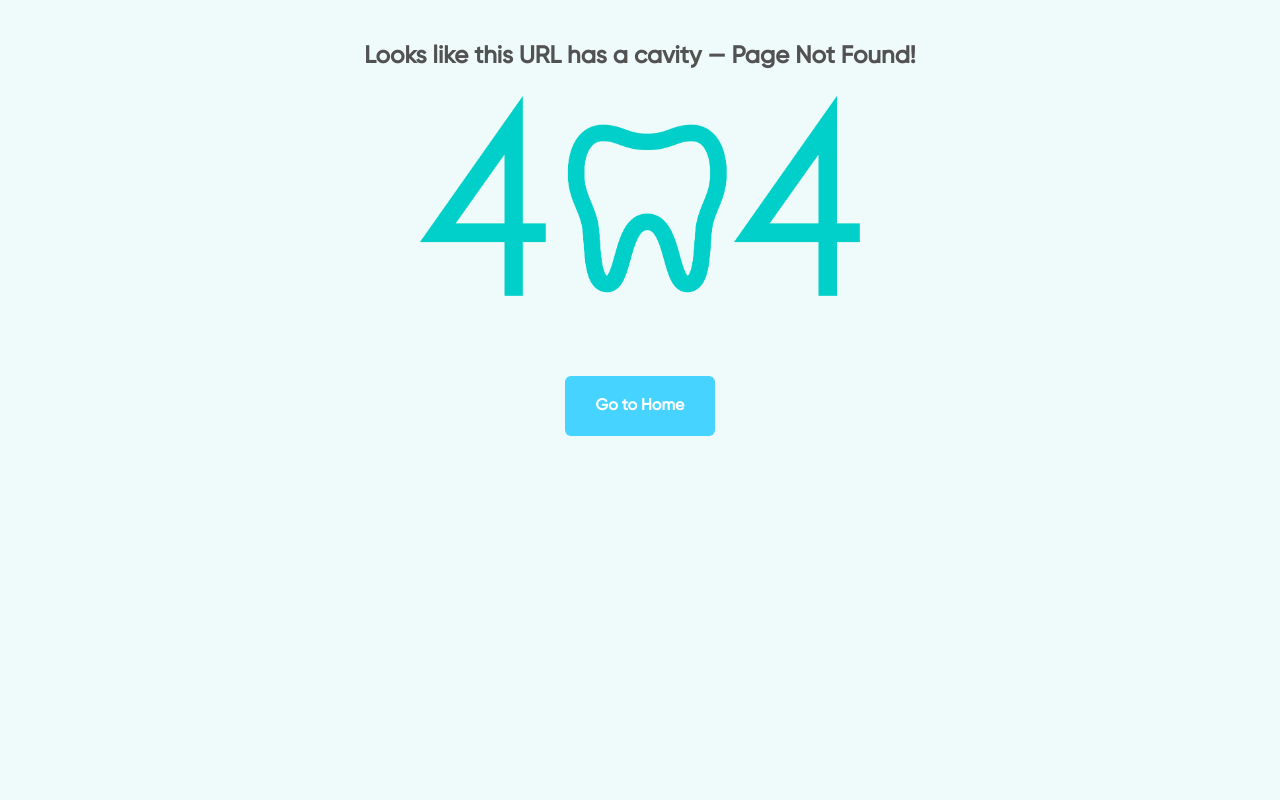
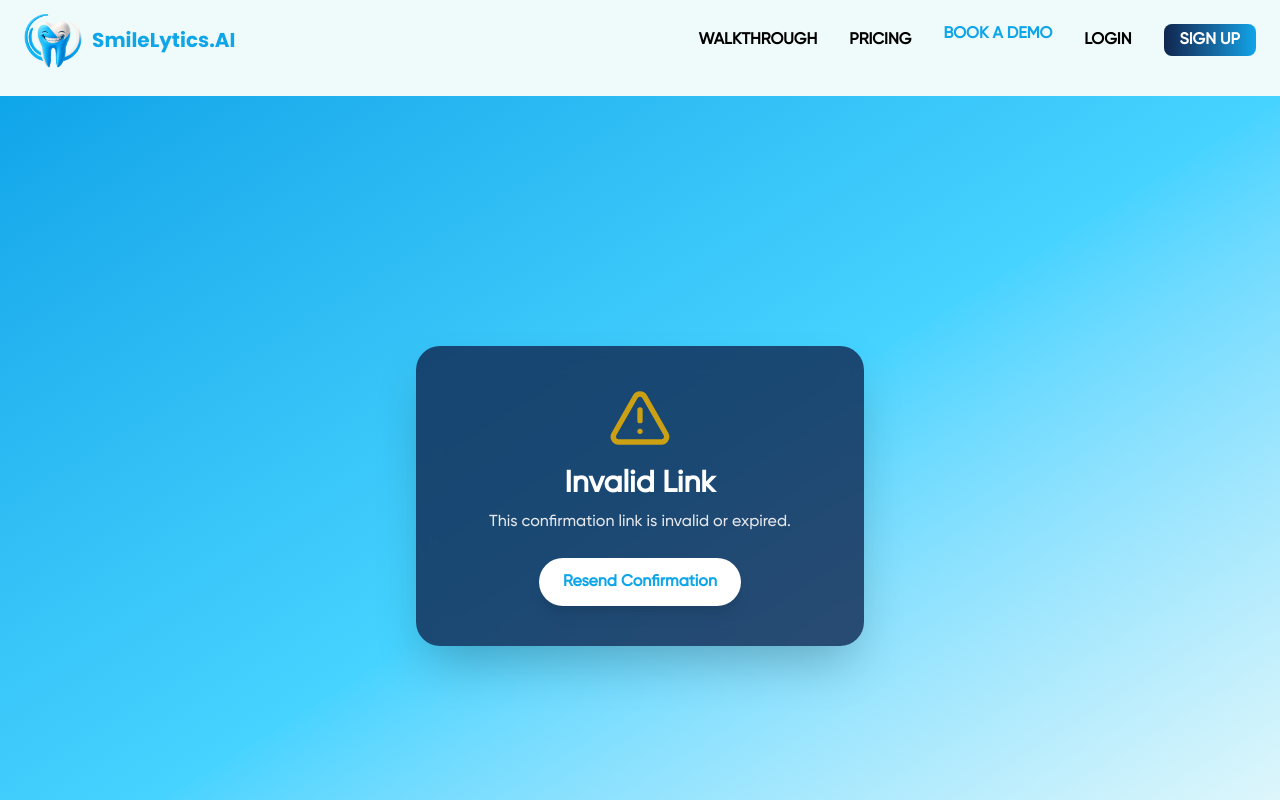
Before and after one commit to dikshajaggi/aiAssistant24, a React (Vite) app: page /confirmation in a window 1280 px wide. Before the commit this address had no page. Shown: the top 800 px of the page. Built offline with nearby package versions, Linux system fonts and the light colour scheme.

Commit message:
confirmation page

```diff
--- /dev/null
+++ b/src/pages/ConfirmEmail.jsx
@@ -0,0 +1,113 @@
+"use client"
+import { SupabaseClient } from "@supabase/supabase-js"
+import { useEffect, useState } from "react"
+import { useNavigate } from "react-router-dom"
+import { CheckCircle, XCircle, AlertTriangle } from "lucide-react"
+
+export default function ConfirmEmail() {
+  const [status, setStatus] = useState("loading")
+  const navigate = useNavigate()
+
+  useEffect(() => {
+    const params = new URLSearchParams(window.location.search)
+    const access_token = params.get("access_token")
+    const refresh_token = params.get("refresh_token")
+    const type = params.get("type")
+
+    if (!access_token || !refresh_token || type !== "signup") {
+      setStatus("invalid")
+      return
+    }
+
+    SupabaseClient.auth
+      .setSession({ access_token, refresh_token })
+      .then(async ({ error }) => {
+        if (error) {
+          setStatus("error")
+          return
+        }
+
+        const { data: { user }, error: userError } = await SupabaseClient.auth.getUser()
+        if (userError || !user) {
+          setStatus("error")
+          return
+        }
+
+        if (user.email_confirmed_at) {
+          setStatus("success")
+          setTimeout(() => navigate("/login"), 3000)
+        } else {
+          setStatus("notConfirmed")
+        }
+      })
+  }, [navigate])
+
+  const renderIcon = () => {
+    switch (status) {
+      case "success":
+        return <CheckCircle className="w-16 h-16 text-success mx-auto animate-bounce" />
+      case "error":
+        return <XCircle className="w-16 h-16 text-alert mx-auto animate-pulse" />
+      case "invalid":
+      case "notConfirmed":
+        return <AlertTriangle className="w-16 h-16 text-yellow-500 mx-auto animate-pulse" />
+      default:
+        return null
+    }
+  }
+
+  const renderMessage = () => {
+    switch (status) {
+      case "loading":
+        return <p className="text-gray-100 text-lg mt-4 animate-pulse">Verifying your email...</p>
+      case "success":
+        return (
+          <>
+            <h1 className="text-3xl font-bold text-white mt-4">Email Verified!</h1>
+            <p className="text-gray-200 mt-2">Redirecting to login in 3 seconds...</p>
+          </>
+        )
+      case "error":
+        return (
+          <>
+            <h1 className="text-3xl font-bold text-white mt-4">Verification Failed</h1>
+            <p className="text-gray-200 mt-2">Something went wrong. Please try again.</p>
+          </>
+        )
+      case "invalid":
+        return (
+          <>
+            <h1 className="text-3xl font-bold text-white mt-4">Invalid Link</h1>
+            <p className="text-gray-200 mt-2">This confirmation link is invalid or expired.</p>
+          </>
+        )
+      case "notConfirmed":
+        return (
+          <>
+            <h1 className="text-3xl font-bold text-white mt-4">Not Confirmed</h1>
+            <p className="text-gray-200 mt-2">We couldn’t confirm your email. Please request a new one.</p>
+          </>
+        )
+      default:
+        return null
+    }
+  }
+
+  return (
+    <div className="min-h-scrren min-w-screen flex items-center justify-center min-h-screen bg-gradient-to-br from-secondary via-primary to-neutral px-4">
+      <div className="bg-textdark/80 backdrop-blur-md shadow-2xl rounded-3xl p-10 max-w-md w-full text-center">
+        {renderIcon()}
+        {renderMessage()}
+
+        {(status === "notConfirmed" || status === "invalid" || status === "error") && (
+          <button
+            onClick={() => navigate("/resend-confirmation")}
+            className="mt-6 px-6 py-3 bg-white text-secondary font-semibold rounded-full shadow-lg hover:bg-purple-50 transition-all cursor-pointer"
+          >
+            Resend Confirmation
+          </button>
+        )}
+      </div>
+    </div>
+  )
+}
--- a/src/routes.jsx
+++ b/src/routes.jsx
@@ -18,6 +18,7 @@ import Patients from "./pages/Patients"
 import Appointments from "./pages/Appointments"
 import Analytics from "./pages/Analytics"
 import SidebarLayout from "./layouts/SidebarLayout"
+import ConfirmEmail from "./pages/ConfirmEmail"
 
 const router = createBrowserRouter([
     {
@@ -37,6 +38,7 @@ const router = createBrowserRouter([
             {path: "/patients", element: <Patients />},
             {path: "/appointments", element: <Appointments />},
             {path: "/analytics", element: <Analytics />},
+            {path: "/confirmation", element: <ConfirmEmail />}
             //other routes having header and footer....
         ]
     },
```
Also changed, not shown: public/assets/invalidLink.png (added).
